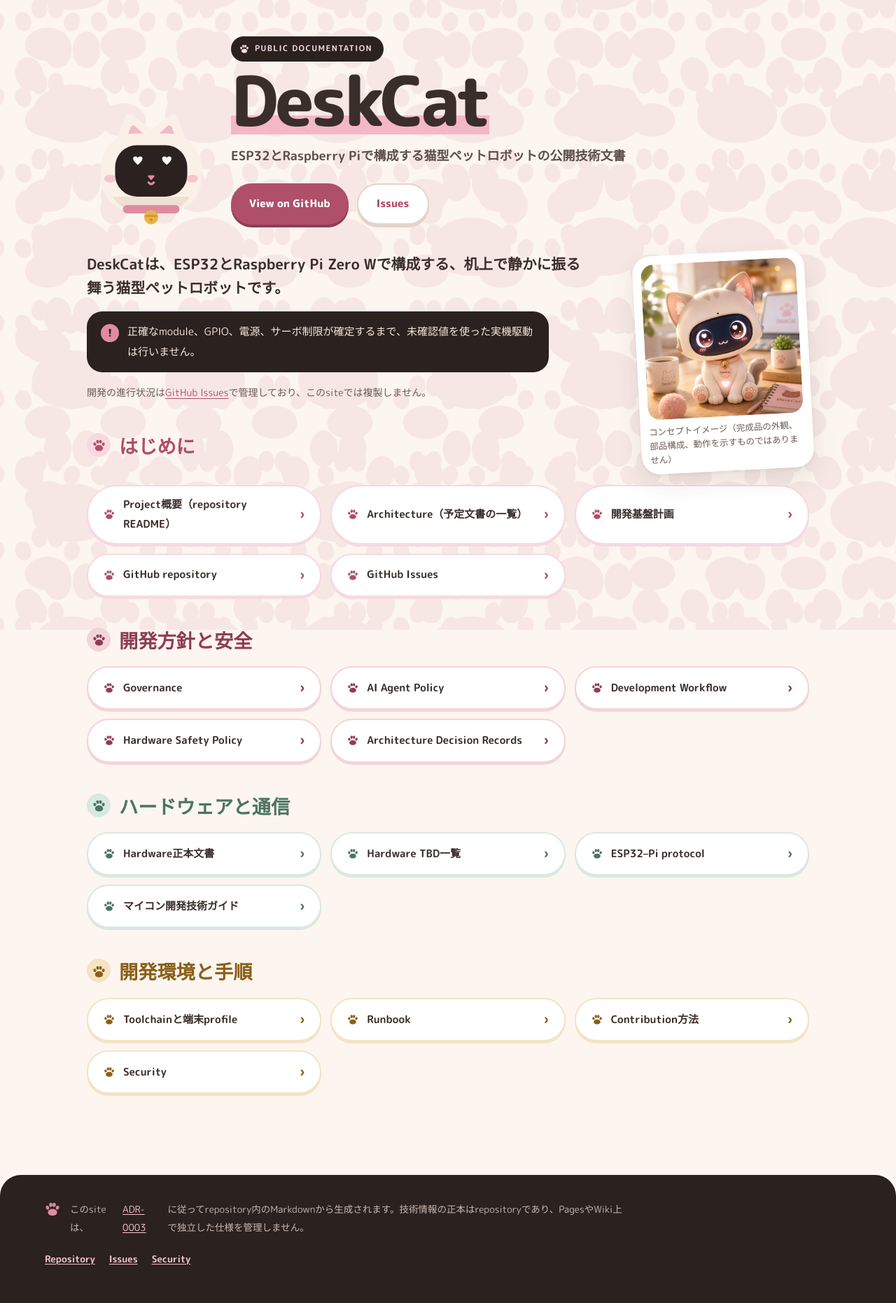
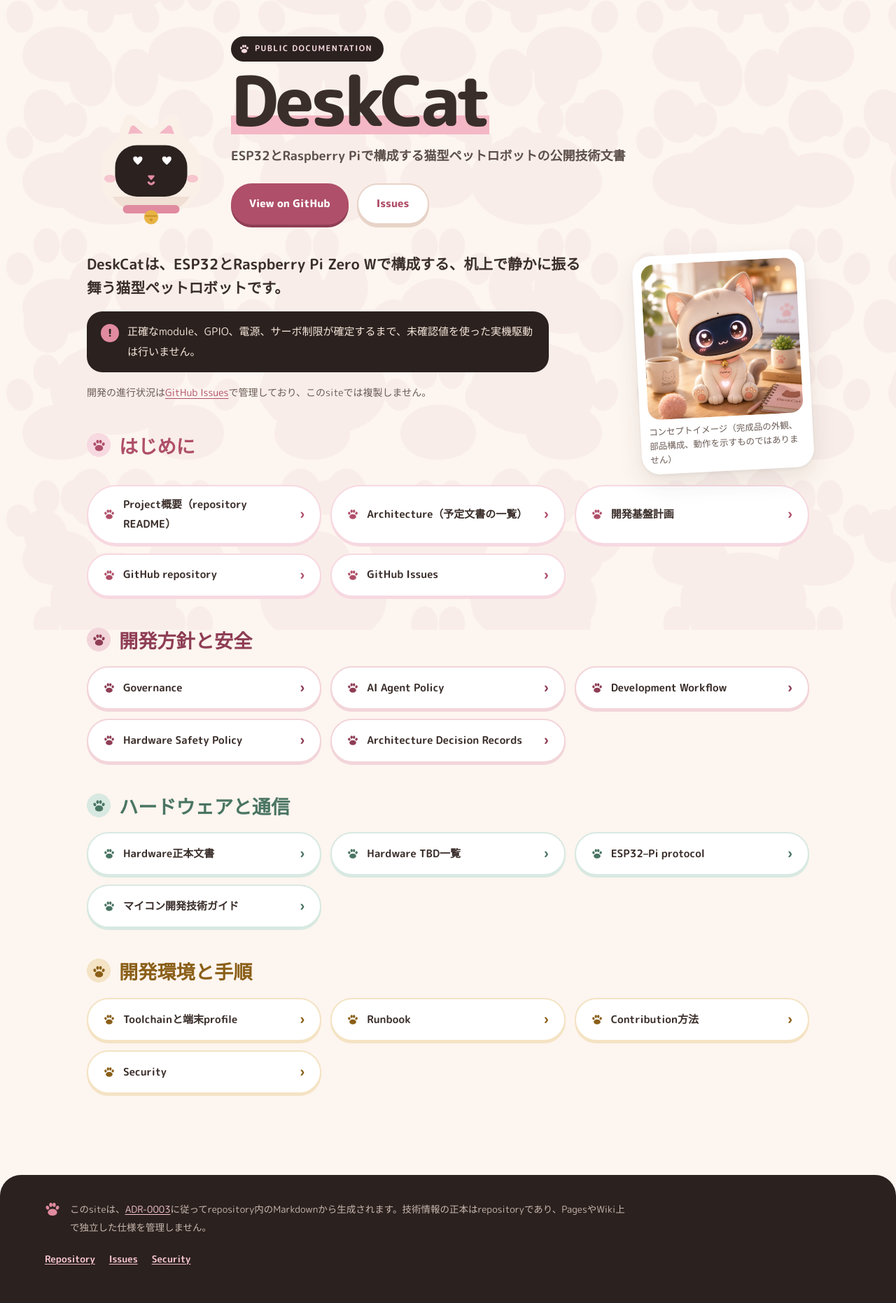
Before and after one commit to wachi-yoshitaka-11-dev/deskcat, a Jekyll site: the page built from pages/index.md, in a window 1280 px wide. Shown: the whole page at 70% size. Built offline with Jekyll 4.4.1, drawn with Linux system fonts in a browser that asks for light colours.

Commit message:
公開siteのfooterの割れと背景の透かしの乱れを直す (#186)
#181の昇格でADR-0009の自前layoutが初めて公開され、人間の目視で2件の不具合が
見つかった。mainはrevertせず、developで直して再昇格する。

footerの`.dc-footer-note`が`display: flex`だった。この`<p>`はテキストと`<a>`が
混在したinline内容を持つため、匿名のテキスト塊と`<a>`が別々のflex itemになり、
段落が3カラムへ割れていた。`ADR-`と`0003`が2行に割れる状態で公開されていた。
`position: relative` + `padding-left`と`::before`の絶対配置へ変え、字下げの
見た目を保ったままinline flowを壊さないようにする。なぜflexにしてはならないかを
SCSSへ残した。

背景の透かしは、寸法の違う2枚のrepeat layerの格子がずれ続けて不規則に重なり、
1画面あたり約147個の肉球が塊に見えていた。2枚重ねは残しつつtileを300px/180pxへ
広げて約54個まで密度を下げ、opacityを0.13→0.07（暗色modeは0.3→0.16）、入口page
の加算を+0.05→+0.03にして淡くする。明暗の比は維持している。

**見た目は未確認である。**作業端末にブラウザもsassも無く、CIが検証するのは
Jekyllのbuild成功と生成物のlinkまでである。確認は昇格後の人間の目視による。

Refs #185

Change-Class: review-required
Self-Review: requirements-pass
Self-Review: fresh-context-pass
Self-Review: converged
Instruction-Change: reviewed-as-data

```diff
--- a/pages/assets/css/style.scss
+++ b/pages/assets/css/style.scss
@@ -51,7 +51,8 @@
   --dc-swash: #f4b7c5;
   // 肉球の透かし。`mask-image`で敷くため、色はここが単独の正本になる。
   --dc-paw: #d9a9b6;
-  --dc-paw-opacity: 0.13;
+  // 透かしの濃さ。**上げると重なりが模様として見え始める**（下の`body::before`）。
+  --dc-paw-opacity: 0.07;
 
   --dc-shadow: 0 2px 4px rgba(58, 46, 42, 0.06), 0 14px 34px rgba(58, 46, 42, 0.1);
   // Mofu Maxの2 pxずれた実体shadow。blurを持たせずcardの厚みだけを出す。
@@ -99,7 +100,7 @@
     --dc-header-bg: #191311;
     --dc-swash: #5a3340;
     --dc-paw: #7a545e;
-    --dc-paw-opacity: 0.3;
+    --dc-paw-opacity: 0.16;
     --dc-shadow: 0 2px 4px rgba(0, 0, 0, 0.35), 0 14px 34px rgba(0, 0, 0, 0.4);
     --dc-edge: #43342f;
 
@@ -142,6 +143,13 @@
 // 肉球の透かし。`background-image`だと色がSVG側に焼き付き暗色modeへ追従できない
 // ため、`mask-image`で敷いて色はtokenから与える。2枚重ねて寸法と位置をずらし、
 // 同じ1 fileだけで散らした見た目にする。
+//
+// **tileは大きく、opacityは低く保つ。**2枚は寸法が違うぶん格子が一致せず、
+// ずれ続けて重なる。tileが小さいと重なりが密になり、透かしではなく模様として
+// 目に入る。**190px／108pxで公開したときに実際にそうなった**（重なった肉球が
+// 塊に見え、背景が乱れて見える）。tileを広げて1画面あたりの数を減らし、
+// 濃さも下げて、重なりが目立たない密度にしてある。**この2つは対で効く。
+// 片方だけ戻さない。**
 body::before {
   content: "";
   position: fixed;
@@ -152,18 +160,19 @@
   pointer-events: none;
   -webkit-mask-image: url("../deskcat-paw.svg"), url("../deskcat-paw.svg");
   mask-image: url("../deskcat-paw.svg"), url("../deskcat-paw.svg");
-  -webkit-mask-size: 190px 190px, 108px 108px;
-  mask-size: 190px 190px, 108px 108px;
-  -webkit-mask-position: 8px 30px, 122px 96px;
-  mask-position: 8px 30px, 122px 96px;
+  -webkit-mask-size: 300px 300px, 180px 180px;
+  mask-size: 300px 300px, 180px 180px;
+  -webkit-mask-position: 12px 46px, 176px 132px;
+  mask-position: 12px 46px, 176px 132px;
   -webkit-mask-repeat: repeat, repeat;
   mask-repeat: repeat, repeat;
 }
 
 // 入口pageだけ透かしを強く出す。`docs/`は40 page・約2700行のproseがあり、
-// 同じ濃さだと本文の可読性を削る。
+// 同じ濃さだと本文の可読性を削る。**加算は小さく保つ。**入口pageは本文が短いぶん
+// 透かしの面積が広く、重なりが最も見えやすい。
 .dc-body-home::before {
-  opacity: calc(var(--dc-paw-opacity) + 0.05);
+  opacity: calc(var(--dc-paw-opacity) + 0.03);
 }
 
 img {
@@ -938,20 +947,29 @@
   color: #c9b8b0;
 }
 
+// 肉球アイコンは左の余白へ絶対配置し、本文はinline flowのまま流す。
+//
+// **`display: flex`にしてはならない。**この`<p>`の中身はテキストと`<a>`が混在した
+// inline内容であり、flexにすると匿名のテキスト塊と`<a>`がそれぞれ別のflex itemに
+// なる。**段落が「このsiteは、」「ADR-0003」「に従って…」の3カラムへ割れる。**
+// **公開時に実際にそうなった**（`ADR-`と`0003`がカラム幅に収まらず2行に割れた）。
+// `::before`を横に置く目的でflexを使うと、この形の段落では必ず壊れる。
+// `padding-left`と絶対配置なら、字下げの見た目を保ったままinline flowを壊さない。
 .dc-footer-note {
-  display: flex;
-  gap: 14px;
-  align-items: flex-start;
+  position: relative;
   max-width: 62em;
   margin: 0;
+  // 22pxのiconと14pxの間隔。上の絶対配置と対で効く。
+  padding-left: 36px;
   font-size: 13.5px;
 
   &::before {
     content: "";
-    flex: none;
+    position: absolute;
+    top: 2px;
+    left: 0;
     width: 22px;
     height: 22px;
-    margin-top: 2px;
     background-color: var(--dc-accent-soft);
     -webkit-mask-image: url("../deskcat-paw.svg");
     mask-image: url("../deskcat-paw.svg");
```
